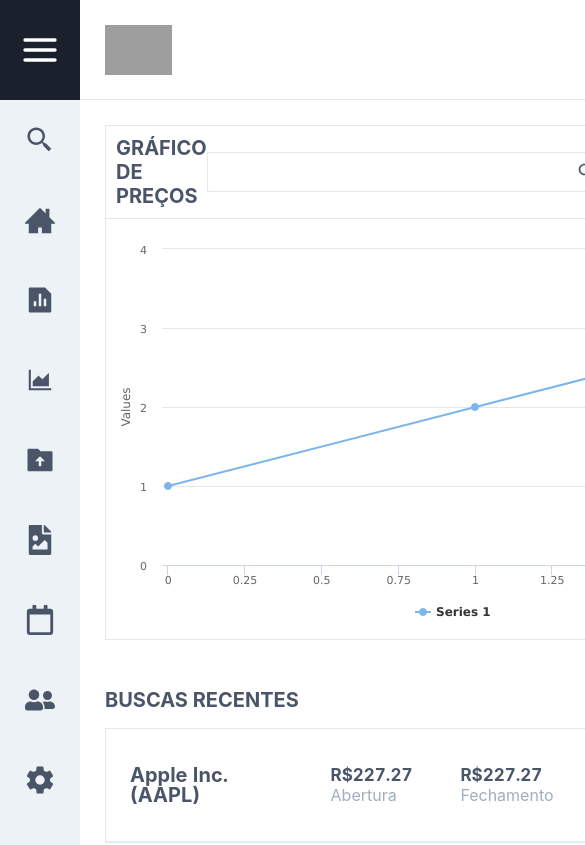
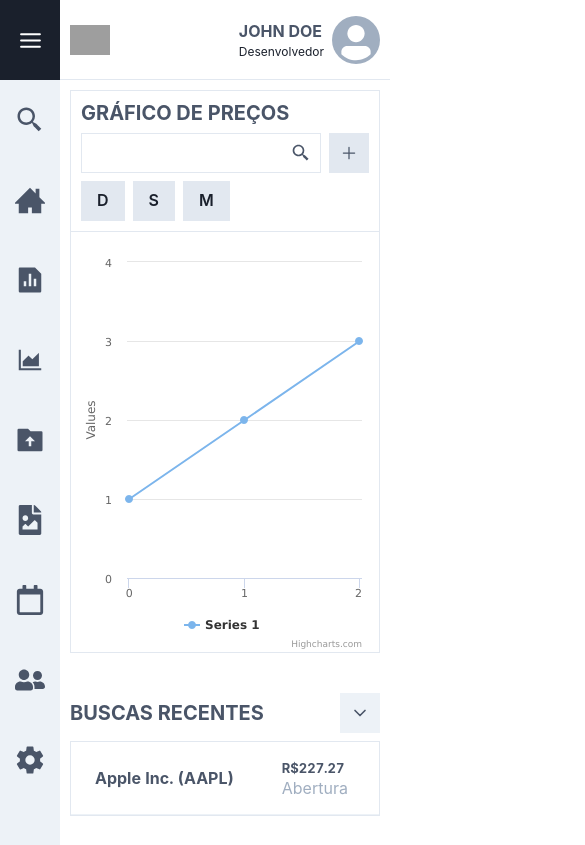
Before and after one commit to valora-org/desafio-frontend, a React (Create React App) app: page / in a window 390 px wide. Shown: the top 845 px of the page, 585 px wide, since content can reach past the window. Built offline with nearby package versions, Linux system fonts and the light colour scheme; grey boxes are pictures that could not be loaded.

Commit message:
responsivity

```diff
--- a/src/components/MyWallet.js
+++ b/src/components/MyWallet.js
@@ -27,28 +27,28 @@ export default function PriceChart() {
           }}
         />
       </Flex>
-      <Box border="1px" borderColor="gray.200">
+      <Box border="1px" borderColor="gray.200" overflowX="auto">
         <Table variant="simple">
           <Tbody>
             <Tr>
               <Td>
-                <Text fontSize="20px" fontWeight="bold" color="gray.600">
+                <Text fontSize={['16px', '16px', '20px']} fontWeight="bold" color="gray.600">
                   AAPL
                 </Text>
               </Td>
               <Td textAlign="center">
-                <Text fontSize="17px" fontWeight="bold" color="gray.600" textTransform="uppercase">Ações</Text>
+                <Text fontSize={['13px', '13px', '17px']} fontWeight="bold" color="gray.600" textTransform="uppercase">Ações</Text>
                 <Text color="gray.400">12</Text>
               </Td>
               <Td textAlign="center">
-                <Text fontSize="17px" fontWeight="bold" color="gray.600" textTransform="uppercase">Preço</Text>
+                <Text fontSize={['13px', '13px', '17px']} fontWeight="bold" color="gray.600" textTransform="uppercase">Preço</Text>
                 <Text color="gray.400">R$12.00</Text>
               </Td>
               <Td textAlign="center">
-                <Text fontSize="17px" fontWeight="bold" color="gray.600" textTransform="uppercase">Data</Text>
+                <Text fontSize={['13px', '13px', '17px']} fontWeight="bold" color="gray.600" textTransform="uppercase">Data</Text>
                 <Text color="gray.400">01/09/2020</Text>
               </Td>
-              <Td textAlign="right">
+              <Td textAlign="right" whiteSpace="nowrap">
                 <Button borderRadius="0" mr="2" w="100px">Compra</Button>
                 <Button colorScheme="blue" borderRadius="0" w="100px">Venda</Button>
               </Td>
--- a/src/components/Navbar.js
+++ b/src/components/Navbar.js
@@ -1,5 +1,5 @@
-import React from 'react'
-import { Box, IconButton, Flex } from '@chakra-ui/react'
+import React, { useState, useEffect, useLayoutEffect } from 'react'
+import { Box, IconButton, Flex, Stack, Text } from '@chakra-ui/react'
 import { FiMenu } from 'react-icons/fi'
 import { BiSearchAlt2 } from 'react-icons/bi'
 import { ImHome3 } from 'react-icons/im'
@@ -9,16 +9,25 @@ import { FaFileImage } from 'react-icons/fa'
 import { FaRegCalendar, FaUserFriends } from 'react-icons/fa'
 import { IoSettingsSharp } from 'react-icons/io5'
 import { Scrollbars } from 'react-custom-scrollbars';
+import useLayout from '../hooks/use-layout'
 
 export default function Navbar() {
+
+  const { isMobile, setMenuIsOpen, menuIsOpen } = useLayout()
+
   return (
-    <Box bgColor="gray.100" h="100%" pos="relative">
-      <Flex pos="fixed" top="0" flexDir="column">
+    <Box bgColor="gray.100" h="100vh" pos="relative">
+      <Flex pos="fixed" top="0" flexDir="column" zIndex="20" bg="gray.100">
         <IconButton
-          icon={<FiMenu size="40px" color="white" />}
+          icon={<FiMenu size={isMobile ? '25px' : '40px'} color="white" />}
           borderRadius="0"
-          w="80px"
-          h="100px"
+          w={
+            menuIsOpen ?
+              ['180px', '180px', '200px']
+              :
+              ['60px', '60px', '80px']
+          }
+          h={['80px', '80px', '100px']}
           bg="gray.600"
           _hover={{
             bg: "gray.800"
@@ -26,9 +35,12 @@ export default function Navbar() {
           _focus={{
             outline: "none"
           }}
+          onClick={() => {
+            setMenuIsOpen(!menuIsOpen)
+          }}
         />
         <Scrollbars
-          style={{ width: 80, height: 'calc(100vh - 100px)' }}
+          style={{ height: isMobile ? 'calc(100vh - 80px)' : 'calc(100vh - 100px)' }}
           autoHide
           autoHideTimeout={1000}
           autoHideDuration={500}
@@ -38,6 +50,7 @@ export default function Navbar() {
             borderRadius="0"
             w="100%"
             h="80px"
+            bg="transparent"
             _hover={{
               bg: "gray.200"
             }}
@@ -50,6 +63,7 @@ export default function Navbar() {
             borderRadius="0"
             w="100%"
             h="80px"
+            bg="transparent"
             _hover={{
               bg: "gray.200"
             }}
@@ -62,6 +76,7 @@ export default function Navbar() {
             borderRadius="0"
             w="100%"
             h="80px"
+            bg="transparent"
             _hover={{
               bg: "gray.200"
             }}
@@ -74,6 +89,7 @@ export default function Navbar() {
             borderRadius="0"
             w="100%"
             h="80px"
+            bg="transparent"
             _hover={{
               bg: "gray.200"
             }}
@@ -86,6 +102,7 @@ export default function Navbar() {
             borderRadius="0"
             w="100%"
             h="80px"
+            bg="transparent"
             _hover={{
               bg: "gray.200"
             }}
@@ -98,6 +115,7 @@ export default function Navbar() {
             borderRadius="0"
             w="100%"
             h="80px"
+            bg="transparent"
             _hover={{
               bg: "gray.200"
             }}
@@ -110,6 +128,7 @@ export default function Navbar() {
             borderRadius="0"
             w="100%"
             h="80px"
+            bg="transparent"
             _hover={{
               bg: "gray.200"
             }}
@@ -122,6 +141,7 @@ export default function Navbar() {
             borderRadius="0"
             w="100%"
             h="80px"
+            bg="transparent"
             _hover={{
               bg: "gray.200"
             }}
@@ -134,6 +154,7 @@ export default function Navbar() {
             borderRadius="0"
             w="100%"
             h="80px"
+            bg="transparent"
             _hover={{
               bg: "gray.200"
             }}
--- a/src/components/PriceChart.js
+++ b/src/components/PriceChart.js
@@ -19,17 +19,29 @@ export default function PriceChart() {
   return (
     <Box border="1px" borderColor="gray.200">
       <Box borderBottom="1px" borderBottomColor="gray.200">
-        <Flex p="10px" alignItems="center" justifyContent="space-between">
-          <Heading textTransform="uppercase" size="md" color="gray.600">Gráfico de Preços</Heading>
+        <Flex
+          p="10px"
+          flexDir={['column', 'row', 'row']}
+          alignItems={['flex-start', 'flex-start', 'center']}
+          justifyContent={['flex-start', 'flex-start', 'space-between']}
+        >
+          <Heading
+            textTransform="uppercase"
+            size="md"
+            color="gray.600"
+            mb={[2, 2, 0]}
+          >
+            Gráfico de Preços
+          </Heading>
 
-          <Stack direction="row">
+          <Stack direction="row" mb={[2, 2, 0]}>
             <Stack direction="row" position="relative">
               <Input
                 type="text"
                 borderRadius="0"
                 borderWidth="1px"
                 pr="40px"
-                w="400px"
+                w={['100%', '250px', '300px']}
               />
               <IconButton
                 icon={<BiSearchAlt2 size="20px" color="#4A5568" />}
@@ -59,7 +71,7 @@ export default function PriceChart() {
         </Flex>
       </Box>
       <Box>
-        <Box pt="5" overflowX="hidden" w="98%">
+        <Box pt="5" w="98%">
           <HighchartsReact
             highcharts={Highcharts}
             options={options}
--- a/src/components/RecentSearchs.js
+++ b/src/components/RecentSearchs.js
@@ -27,24 +27,25 @@ export default function PriceChart() {
           }}
         />
       </Flex>
-      <Box border="1px" borderColor="gray.200">
+
+      <Box border="1px" borderColor="gray.200" overflowX="auto">
         <Table variant="simple">
           <Tbody>
             <Tr>
-              <Td>
-                <Text fontSize="20px" fontWeight="bold" color="gray.600">
+              <Td whiteSpace="nowrap">
+                <Text fontSize={['16px', '16px', '20px']} fontWeight="bold" color="gray.600">
                   Apple Inc. (AAPL)
                 </Text>
               </Td>
               <Td>
-                <Text fontSize="17px" fontWeight="bold" color="gray.600">R$227.27</Text>
+                <Text fontSize={['13px', '13px', '17px']} fontWeight="bold" color="gray.600">R$227.27</Text>
                 <Text color="gray.400">Abertura</Text>
               </Td>
               <Td>
-                <Text fontSize="17px" fontWeight="bold" color="gray.600">R$227.27</Text>
+                <Text fontSize={['13px', '13px', '17px']} fontWeight="bold" color="gray.600">R$227.27</Text>
                 <Text color="gray.400">Fechamento</Text>
               </Td>
-              <Td textAlign="right">
+              <Td textAlign="right" whiteSpace="nowrap">
                 <Button borderRadius="0" mr="2" w="100px">Adicionar</Button>
                 <Button colorScheme="red" borderRadius="0" w="100px">Remover</Button>
               </Td>
--- a/src/components/Topbar.js
+++ b/src/components/Topbar.js
@@ -3,13 +3,25 @@ import { Box, Image, Flex, Stack, Heading, Text, Avatar } from '@chakra-ui/react
 
 export default function Layout() {
   return (
-    <Flex h="100px" borderBottom="1px" borderBottomColor="gray.200" alignItems="center" justifyContent="space-between" px="25px">
-      <Image src="https://valora.cc/img/logo.png" h="50px" />
+    <Flex
+      w="100%"
+      h={['80px', '80px', '100px']}
+      borderBottom="1px"
+      borderBottomColor="gray.200"
+      alignItems="center"
+      justifyContent="space-between"
+      px={['10px', '25px', '25px']}
+      position="sticky"
+      top="0"
+      bg="white"
+      zIndex="20"
+    >
+      <Image src="https://valora.cc/img/logo.png" h={['30px', '50px', '50px']} />
 
       <Stack direction="row" alignItems="center">
         <Box>
-          <Heading size="md" textTransform="uppercase" color="gray.600">John Doe</Heading>
-          <Text size="sm">Desenvolvedor</Text>
+          <Heading size={['sm', 'md', 'md']} textTransform="uppercase" color="gray.600">John Doe</Heading>
+          <Text fontSize={['12px', '14px', '16px']}>Desenvolvedor</Text>
         </Box>
         <Avatar size="md" />
       </Stack>
--- /dev/null
+++ b/src/hooks/use-layout.js
@@ -0,0 +1,9 @@
+import { useContext } from 'react'
+
+import { LayoutContext } from '../providers/LayoutProvider'
+
+export default function useLayout() {
+  const context = useContext(LayoutContext)
+
+  return context
+}
--- a/src/index.js
+++ b/src/index.js
@@ -1,11 +1,11 @@
 import React from 'react';
 import ReactDOM from 'react-dom';
 import App from './App';
-import { ChakraProvider } from "@chakra-ui/react"
+import Provider from './providers'
 
 ReactDOM.render(
-  <ChakraProvider>
+  <Provider>
     <App />
-  </ChakraProvider>,
+  </Provider>,
   document.getElementById('root')
 );
--- a/src/layouts/MainLayout.js
+++ b/src/layouts/MainLayout.js
@@ -1,20 +1,62 @@
 import React from 'react'
-import { Box, Grid } from '@chakra-ui/react'
+import { Box, Grid, Text, Flex } from '@chakra-ui/react'
 
 import Navbar from '../components/Navbar'
 import Topbar from '../components/Topbar'
 
+import useLayout from '../hooks/use-layout'
+
+import { AnimateSharedLayout, motion } from 'framer-motion'
+
 export default function Layout(props) {
+
+  const { isMobile, menuIsOpen } = useLayout()
+
+  const navbarVariants = {
+    normal: { width: isMobile ? 60 : 80 },
+    expand: { width: isMobile ? 100 : 200 },
+  }
+
+  const bodyVariants = {
+    normal: { width: isMobile ? 'calc(100vw - 60px)' : 'calc(100vw - 80px)' },
+    expand: { width: isMobile ? 'calc(100vw - 60px)' : 'calc(100vw - 200px)' },
+  }
+
   return (
-    <Grid templateColumns="80px auto" h="100vh" pos="relative">
-      <Navbar />
-      <Box>
-        <Topbar />
+    <Box>
+      <Box
+        d="flex"
+        pos="relative"
+      >
+        <motion.div
+          variants={navbarVariants}
+          animate={menuIsOpen ? 'expand' : 'normal'}
+          transition={{ type: 'linear' }}
+          style={{
+            display: 'inline-block',
+            zIndex: "50",
+            backgroundColor: '#EDF2F7'
+          }}
+        >
+          <Navbar />
+        </motion.div>
+        <motion.div
+          variants={bodyVariants}
+          animate={menuIsOpen ? 'expand' : 'normal'}
+          transition={{ type: 'linear' }}
+          style={{
+            width: isMobile ? 'calc(100vw - 60px)' : 'calc(100vw - 80px)'
+          }}
+        >
+          <Box>
+            <Topbar />
 
-        <Box p="25px">
-          {props.children}
-        </Box>
+            <Box p={['10px', '10px', '25px']}>
+              {props.children}
+            </Box>
+          </Box>
+        </motion.div>
       </Box>
-    </Grid>
+    </Box>
   )
 }
--- /dev/null
+++ b/src/providers/LayoutProvider.js
@@ -0,0 +1,32 @@
+import React, {
+  useState, useEffect, useLayoutEffect
+  , createContext
+} from 'react'
+
+export const LayoutContext = createContext()
+
+export default function LayoutProvider({ children }) {
+  const [menuIsOpen, setMenuIsOpen] = useState(false)
+  const [isMobile, setIsMobile] = useState(false)
+
+  useLayoutEffect(() => {
+    function updateMobile() {
+      setIsMobile(window.innerWidth < 768)
+    }
+    window.addEventListener('resize', updateMobile);
+    updateMobile();
+    return () => window.removeEventListener('resize', updateMobile);
+  }, [])
+
+  return (
+    <LayoutContext.Provider
+      value={{
+        menuIsOpen,
+        setMenuIsOpen,
+        isMobile
+      }}
+    >
+      {children}
+    </LayoutContext.Provider>
+  )
+}
--- /dev/null
+++ b/src/providers/index.js
@@ -0,0 +1,16 @@
+import React from 'react'
+import { ChakraProvider } from '@chakra-ui/react'
+
+import LayoutProvider from './LayoutProvider'
+
+function Providers({ children }) {
+  return (
+    <ChakraProvider>
+      <LayoutProvider>
+        {children}
+      </LayoutProvider>
+    </ChakraProvider>
+  )
+}
+
+export default Providers
```
